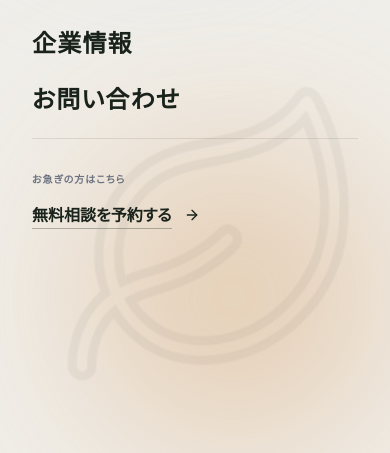
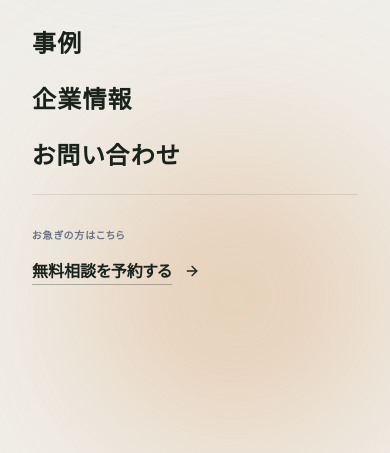
Before and after one commit to kohei0125/CloudNature, a Next.js app: page / in a window 390 px wide. Both pictures are taken after a click on the button "MENU". Shown: the part 391-844 px from the top of the page. Built offline with nearby package versions, Linux system fonts and the light colour scheme; no server answers.

Commit message:
fix: Implement robust scroll locking for the mobile menu on iOS Safari and refine its layout.

```diff
--- a/components/shared/MobileMenu.tsx
+++ b/components/shared/MobileMenu.tsx
@@ -3,7 +3,6 @@
 import { useEffect, useRef, useCallback } from "react";
 import Link from "next/link";
 import { usePathname } from "next/navigation";
-import Image from "next/image";
 import { ArrowRight, X } from "lucide-react";
 import { cn } from "@/lib/utils";
 import { NAV_ITEMS } from "@/content/common";
@@ -18,24 +17,41 @@ const MobileMenu = ({ isOpen, onClose }: MobileMenuProps) => {
   const pathname = usePathname();
   const menuRef = useRef<HTMLDivElement>(null);
   const previousFocusRef = useRef<HTMLElement | null>(null);
+  const scrollYRef = useRef(0);
 
   const isActive = (path: string) =>
     path === "/" ? pathname === "/" : pathname.startsWith(path);
 
   // Lock body scroll when mobile menu is open
+  // iOS Safari では overflow:hidden だけではスクロールを防げないため
+  // position:fixed + touch-action:none で確実にブロックする
   useEffect(() => {
     if (isOpen) {
       previousFocusRef.current = document.activeElement as HTMLElement;
+      scrollYRef.current = window.scrollY;
+      document.body.style.position = "fixed";
+      document.body.style.top = `-${scrollYRef.current}px`;
+      document.body.style.left = "0";
+      document.body.style.right = "0";
       document.body.style.overflow = "hidden";
-      document.documentElement.style.overflow = "hidden";
+      document.body.style.touchAction = "none";
     } else {
+      document.body.style.position = "";
+      document.body.style.top = "";
+      document.body.style.left = "";
+      document.body.style.right = "";
       document.body.style.overflow = "";
-      document.documentElement.style.overflow = "";
+      document.body.style.touchAction = "";
+      window.scrollTo(0, scrollYRef.current);
       previousFocusRef.current?.focus();
     }
     return () => {
+      document.body.style.position = "";
+      document.body.style.top = "";
+      document.body.style.left = "";
+      document.body.style.right = "";
       document.body.style.overflow = "";
-      document.documentElement.style.overflow = "";
+      document.body.style.touchAction = "";
     };
   }, [isOpen]);
 
@@ -88,7 +104,7 @@ const MobileMenu = ({ isOpen, onClose }: MobileMenuProps) => {
       aria-modal="true"
       aria-label="モバイルメニュー"
       className={cn(
-        "!fixed inset-0 w-full h-screen min-h-[100dvh] z-[99999] bg-cream text-forest v-stack overflow-y-auto overflow-x-hidden overscroll-none texture-grain transition-opacity duration-200",
+        "!fixed inset-0 w-full h-[100dvh] z-[99999] bg-cream text-forest v-stack overflow-hidden overscroll-none texture-grain transition-opacity duration-200",
         isOpen ? "opacity-100 visible pointer-events-auto" : "opacity-0 invisible pointer-events-none"
       )}
       aria-hidden={!isOpen}
@@ -96,18 +112,6 @@ const MobileMenu = ({ isOpen, onClose }: MobileMenuProps) => {
       {/* Ambient Background Blobs (Light Theme) */}
       <div className="absolute top-0 left-0 w-[80vw] h-[80vw] bg-cloud rounded-full mix-blend-multiply filter blur-[80px] opacity-40 pointer-events-none"></div>
       <div className="absolute bottom-0 right-0 w-[80vw] h-[80vw] bg-sunset rounded-full mix-blend-multiply filter blur-[80px] opacity-30 pointer-events-none"></div>
-
-      {/* Background Watermark Logo */}
-      {isOpen && (
-        <div className="absolute bottom-10 right-0 w-[90vw] h-[90vw] opacity-[0.05] pointer-events-none mix-blend-multiply">
-          <Image
-            src="/images/logo.webp"
-            alt=""
-            fill
-            className="object-contain grayscale"
-          />
-        </div>
-      )}
 
       {/* Close Button */}
       <button
@@ -120,7 +124,7 @@ const MobileMenu = ({ isOpen, onClose }: MobileMenuProps) => {
         <X className="w-7 h-7" strokeWidth={2.5} />
       </button>
 
-      <nav className="v-stack justify-center flex-grow px-8 pb-32 pt-24 gap-6 z-10" aria-label="モバイルナビゲーション">
+      <nav className="v-stack justify-center flex-1 min-h-0 px-8 pb-[env(safe-area-inset-bottom,2rem)] pt-20 gap-6 z-10" aria-label="モバイルナビゲーション">
         {NAV_ITEMS.map((item) => (
           <Link
             key={item.path}
```
